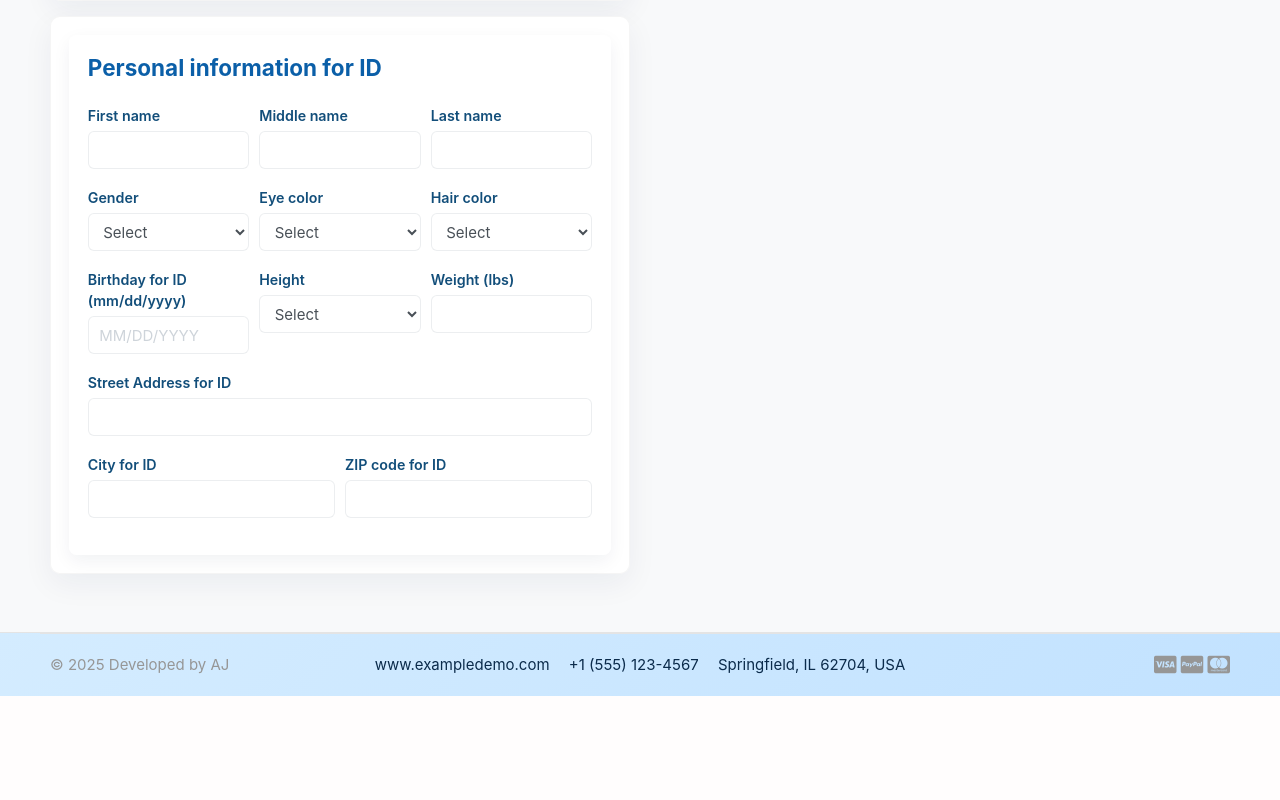
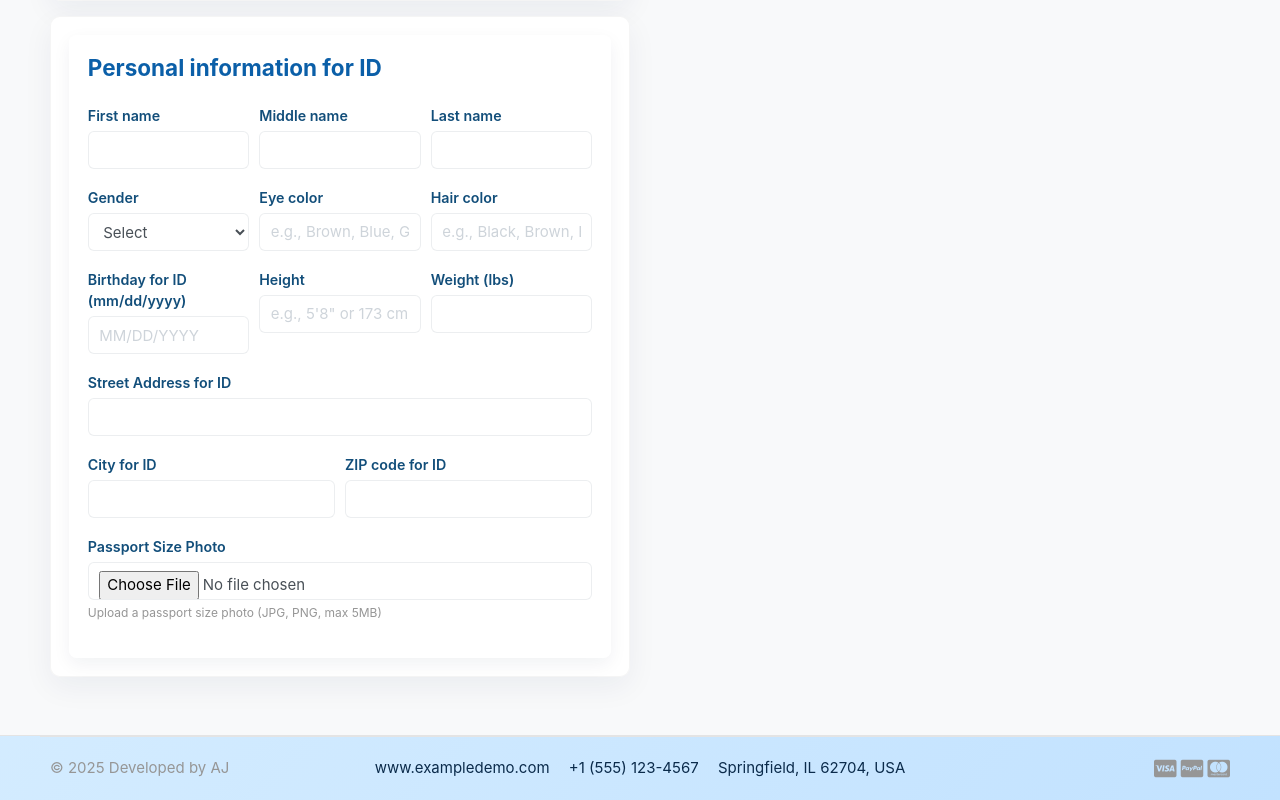
Before and after one commit to shaikh-analytics/OfficialPlugID, a Django app: page /cart/checkout/ in a window 1280 px wide. Shown: the part 719-1519 px from the top of the page. Before the commit the page ends 1415 px from the top, so only its background shows below. Run offline with Django 3.2, Linux system fonts and the light colour scheme; the visitor is signed in with stand-in values (Sample User, id 1); data that the repository does not hold is empty; some libraries are stand-ins or nearby versions; some web fonts are replaced.

Commit message:
Update checkout form: change dropdowns to text fields and add photo upload
- Changed Eye color, Hair color, and Height from dropdown selects to text input fields for more flexibility
- Added passport size photo upload field to Personal Information section
- Updated form to include enctype="multipart/form-data" to support file uploads
- Added helpful placeholders and instructions for better UX

Co-Authored-By: Claude Sonnet 4.5 <noreply@anthropic.com>

```diff
--- a/templates/store/checkout.html
+++ b/templates/store/checkout.html
@@ -7,7 +7,7 @@
   <div class="container">
 
     <!-- ============================ CHECKOUT ================================= -->
-    <form action="{% url 'place_order' %}" method="POST" class="checkout-form">
+    <form action="{% url 'place_order' %}" method="POST" enctype="multipart/form-data" class="checkout-form">
       {% csrf_token %}
 
       <div class="row">
@@ -106,25 +106,11 @@
                 </div>
                 <div class="col form-group">
                   <label>Eye color</label>
-                  <select name="pi_eye_color" class="form-control">
-                    <option value="">Select</option>
-                    <option>Brown</option>
-                    <option>Blue</option>
-                    <option>Green</option>
-                    <option>Hazel</option>
-                    <option>Other</option>
-                  </select>
+                  <input type="text" name="pi_eye_color" class="form-control" placeholder="e.g., Brown, Blue, Green">
                 </div>
                 <div class="col form-group">
                   <label>Hair color</label>
-                  <select name="pi_hair_color" class="form-control">
-                    <option value="">Select</option>
-                    <option>Black</option>
-                    <option>Brown</option>
-                    <option>Blonde</option>
-                    <option>Red</option>
-                    <option>Other</option>
-                  </select>
+                  <input type="text" name="pi_hair_color" class="form-control" placeholder="e.g., Black, Brown, Blonde">
                 </div>
               </div>
 
@@ -135,13 +121,7 @@
                 </div>
                 <div class="col form-group">
                   <label>Height</label>
-                  <select name="pi_height" class="form-control">
-                    <option value="">Select</option>
-                    <option>Under 5'0"</option>
-                    <option>5'0" - 5'5"</option>
-                    <option>5'6" - 6'0"</option>
-                    <option>Above 6'0"</option>
-                  </select>
+                  <input type="text" name="pi_height" class="form-control" placeholder="e.g., 5'8&quot; or 173 cm">
                 </div>
                 <div class="col form-group">
                   <label>Weight (lbs)</label>
@@ -164,6 +144,14 @@
                 <div class="col form-group">
                   <label>ZIP code for ID</label>
                   <input type="text" name="pi_zip_code" class="form-control">
+                </div>
+              </div>
+
+              <div class="form-row">
+                <div class="col form-group">
+                  <label>Passport Size Photo</label>
+                  <input type="file" name="pi_photo" class="form-control" accept="image/*">
+                  <small class="form-text text-muted">Upload a passport size photo (JPG, PNG, max 5MB)</small>
                 </div>
               </div>
 
```
